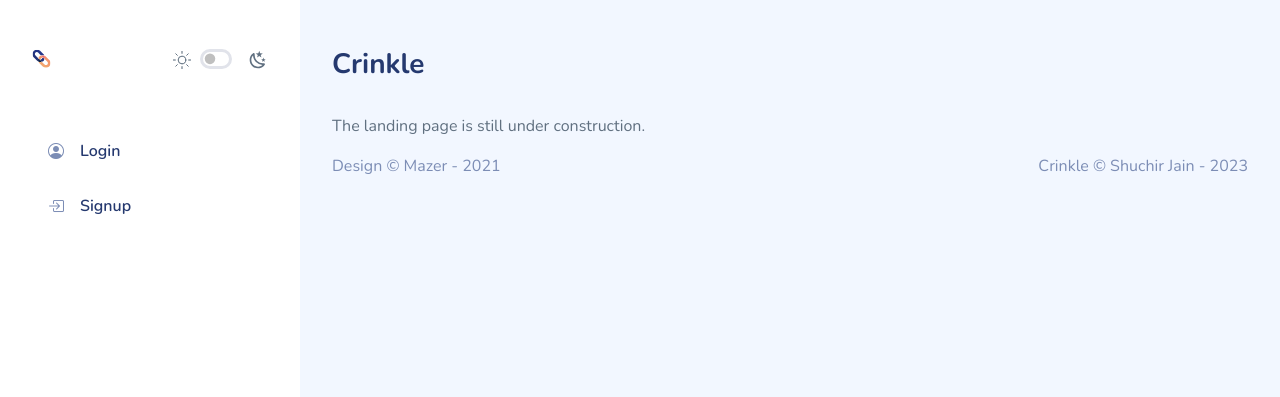
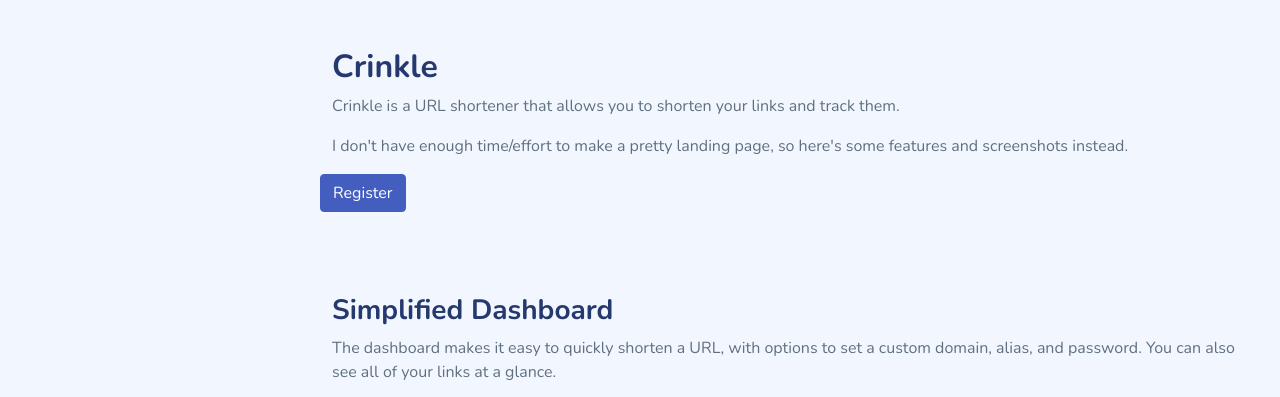
Before and after one commit to CoolCoderSJ/Crinkle, a Flask app: page / in a window 1280 px wide. Shown: the top 397 px of the page. Run offline with Flask 3, Linux system fonts and the light colour scheme; some libraries are stand-ins or nearby versions.

Commit message:
"landing page"

```diff
--- a/templates/landing.html
+++ b/templates/landing.html
@@ -10,46 +10,22 @@
     <link rel="stylesheet" href="/static/assets/css/main/app-dark.css">
     <link rel="shortcut icon" href="/static/assets/images/logo/favicon.svg" type="image/x-icon">
     <link rel="shortcut icon" href="/static/assets/images/logo/favicon.png" type="image/png">
+    <link href="https://cdnjs.cloudflare.com/ajax/libs/font-awesome/6.4.2/css/all.min.css" rel="stylesheet">
 
-<link rel="stylesheet" href="/static/assets/css/shared/iconly.css">
-
+    <link rel="stylesheet" href="/static/assets/css/shared/iconly.css">
+    <link rel="stylesheet" href="/static/user.css">
+    <script src="https://cdn.jsdelivr.net/npm/sweetalert2@11"></script>
+    <style>
+        img {
+            height: 400px;
+            width: auto !important;
+            margin-bottom: 24px;
+        }
+    </style>
 </head>
 
 <body>
     <div id="app">
-        <div id="sidebar" class="active">
-            <div class="sidebar-wrapper active">
-    <div class="sidebar-header position-relative">
-        <div class="d-flex justify-content-between align-items-center">
-            <div class="logo">
-                <a href="index.html"><img src="/static/assets/images/logo/logo.svg" alt="Logo" srcset=""></a>
-            </div>
-            <div class="theme-toggle d-flex gap-2  align-items-center mt-2">
-                <svg xmlns="http://www.w3.org/2000/svg" xmlns:xlink="http://www.w3.org/1999/xlink" aria-hidden="true" role="img" class="iconify iconify--system-uicons" width="20" height="20" preserveAspectRatio="xMidYMid meet" viewBox="0 0 21 21"><g fill="none" fill-rule="evenodd" stroke="currentColor" stroke-linecap="round" stroke-linejoin="round"><path d="M10.5 14.5c2.219 0 4-1.763 4-3.982a4.003 4.003 0 0 0-4-4.018c-2.219 0-4 1.781-4 4c0 2.219 1.781 4 4 4zM4.136 4.136L5.55 5.55m9.9 9.9l1.414 1.414M1.5 10.5h2m14 0h2M4.135 16.863L5.55 15.45m9.899-9.9l1.414-1.415M10.5 19.5v-2m0-14v-2" opacity=".3"></path><g transform="translate(-210 -1)"><path d="M220.5 2.5v2m6.5.5l-1.5 1.5"></path><circle cx="220.5" cy="11.5" r="4"></circle><path d="m214 5l1.5 1.5m5 14v-2m6.5-.5l-1.5-1.5M214 18l1.5-1.5m-4-5h2m14 0h2"></path></g></g></svg>
-                <div class="form-check form-switch fs-6">
-                    <input class="form-check-input  me-0" type="checkbox" id="toggle-dark" >
-                    <label class="form-check-label" ></label>
-                </div>
-                <svg xmlns="http://www.w3.org/2000/svg" xmlns:xlink="http://www.w3.org/1999/xlink" aria-hidden="true" role="img" class="iconify iconify--mdi" width="20" height="20" preserveAspectRatio="xMidYMid meet" viewBox="0 0 24 24"><path fill="currentColor" d="m17.75 4.09l-2.53 1.94l.91 3.06l-2.63-1.81l-2.63 1.81l.91-3.06l-2.53-1.94L12.44 4l1.06-3l1.06 3l3.19.09m3.5 6.91l-1.64 1.25l.59 1.98l-1.7-1.17l-1.7 1.17l.59-1.98L15.75 11l2.06-.05L18.5 9l.69 1.95l2.06.05m-2.28 4.95c.83-.08 1.72 1.1 1.19 1.85c-.32.45-.66.87-1.08 1.27C15.17 23 8.84 23 4.94 19.07c-3.91-3.9-3.91-10.24 0-14.14c.4-.4.82-.76 1.27-1.08c.75-.53 1.93.36 1.85 1.19c-.27 2.86.69 5.83 2.89 8.02a9.96 9.96 0 0 0 8.02 2.89m-1.64 2.02a12.08 12.08 0 0 1-7.8-3.47c-2.17-2.19-3.33-5-3.49-7.82c-2.81 3.14-2.7 7.96.31 10.98c3.02 3.01 7.84 3.12 10.98.31Z"></path></svg>
-            </div>
-            <div class="sidebar-toggler  x">
-                <a href="#" class="sidebar-hide d-xl-none d-block"><i class="bi bi-x bi-middle"></i></a>
-            </div>
-        </div>
-    </div>
-    <div class="sidebar-menu">
-        <ul class="menu">
-            <li class="sidebar-item ">
-                <a href="/login" class="sidebar-link"><i class="bi bi-person-circle"></i> <span>Login</span></a>
-            </li>
-            <li class="sidebar-item ">
-                <a href="/signup" class="sidebar-link"><i class="bi bi-box-arrow-in-right"></i> <span>Signup</span></a>
-            </li>
-
-        </ul>
-    </div>
-</div>
-        </div>
         <div id="main">
             <header class="mb-3">
                 <a href="#" class="burger-btn d-block d-xl-none">
@@ -57,25 +33,46 @@
                 </a>
             </header>
 
-<div class="page-heading">
-    <h3>Crinkle</h3>
-</div>
+
 <div class="page-content">
     <section class="row">
-        <p>The landing page is still under construction.</p>
+        <div>
+            <div class="row">
+                <h2>Crinkle</h2>
+                <p>Crinkle is a URL shortener that allows you to shorten your links and track them.</p>
+                <p>I don't have enough time/effort to make a pretty landing page, so here's some features and screenshots instead.</p>
+                <a class="btn btn-primary" style="width: fit-content; height: 100%;" href="/signup">Register</a>
+                <br><br><br><br><br>
+                <h3>Simplified Dashboard</h3>
+                <p>The dashboard makes it easy to quickly shorten a URL, with options to set a custom domain, alias, and password. You can also see all of your links at a glance.</p>
+                <img src="https://sharex.shuchir.dev/u/9sCWLQ.png">
+
+                <h3>Password Protect Links</h3>
+                <p>Have sensitive links you want to shorten? Add a password intermediary screen to your link.</p>
+                <img src="https://sharex.shuchir.dev/u/uiMZlE.png">
+
+                <h3>Custom Domains</h3>
+                <p>Want to use your own domain? You can add it to your account and use it for your links.</p>
+                <img src="https://sharex.shuchir.dev/u/ExgtUd.png">
+
+                <h3>Detailed Analytics</h3>
+                <p>Want to see how your links are doing? You can see detailed analytics for each link, including the number of clicks, the referrers, cities, regions, countries, browsers, platforms, and devices.</p>
+                <img src="https://sharex.shuchir.dev/u/0bz6cI.png">
+                <img src="https://sharex.shuchir.dev/u/884ba5.png">
+                <img src="https://sharex.shuchir.dev/u/QwFo2i.png">
+
+                <h3>QR Codes</h3>
+                <p>Need a QR code to put on a flyer or to share with someone easily? Crinkle auto generates QR Codes.</p>
+                <img src="https://sharex.shuchir.dev/u/XAV44V.png">
+
+                <h3>Editing/Deletion</h3>
+                <p>You can edit a QR code or delete it at any time.</p>
+                </div>
+            </div>
+        </div>
     </section>
 </div>
 
-            <footer>
-                <div class="footer clearfix mb-0 text-muted">
-                    <div class="float-start">
-                        <p>Design &copy; Mazer - 2021</p>
-                    </div>
-                    <div class="float-end">
-                        <p>Crinkle &copy; Shuchir Jain - 2023</p>
-                    </div>
-                </div>
-            </footer>
         </div>
     </div>
     <script src="/static/assets/js/bootstrap.js"></script>
@@ -84,7 +81,57 @@
 <!-- Need: Apexcharts -->
 <script src="/static/assets/extensions/apexcharts/apexcharts.min.js"></script>
 <script src="/static/assets/js/pages/dashboard.js"></script>
+<style>.colored-toast.swal2-icon-success {
+    background-color: #a5dc86 !important;
+  }
 
+  .colored-toast.swal2-icon-error {
+    background-color: #f27474 !important;
+  }
+
+  .colored-toast.swal2-icon-warning {
+    background-color: #f8bb86 !important;
+  }
+
+  .colored-toast.swal2-icon-info {
+    background-color: #3fc3ee !important;
+  }
+
+  .colored-toast.swal2-icon-question {
+    background-color: #87adbd !important;
+  }
+
+  .colored-toast .swal2-title {
+    color: white;
+  }
+
+  .colored-toast .swal2-close {
+    color: white;
+  }
+
+  .colored-toast .swal2-html-container {
+    color: white;
+  }</style>
+<script>
+    function copylink (url) {
+        navigator.clipboard.writeText(url);
+        const Toast = Swal.mixin({
+        toast: true,
+        position: 'top-right',
+        iconColor: 'white',
+        customClass: {
+            popup: 'colored-toast'
+        },
+        showConfirmButton: false,
+        timer: 1500,
+        timerProgressBar: true
+        })
+        Toast.fire({
+        icon: 'success',
+        title: 'Copied to clipboard'
+        })
+    }
+</script>
 </body>
 
 </html>
```
